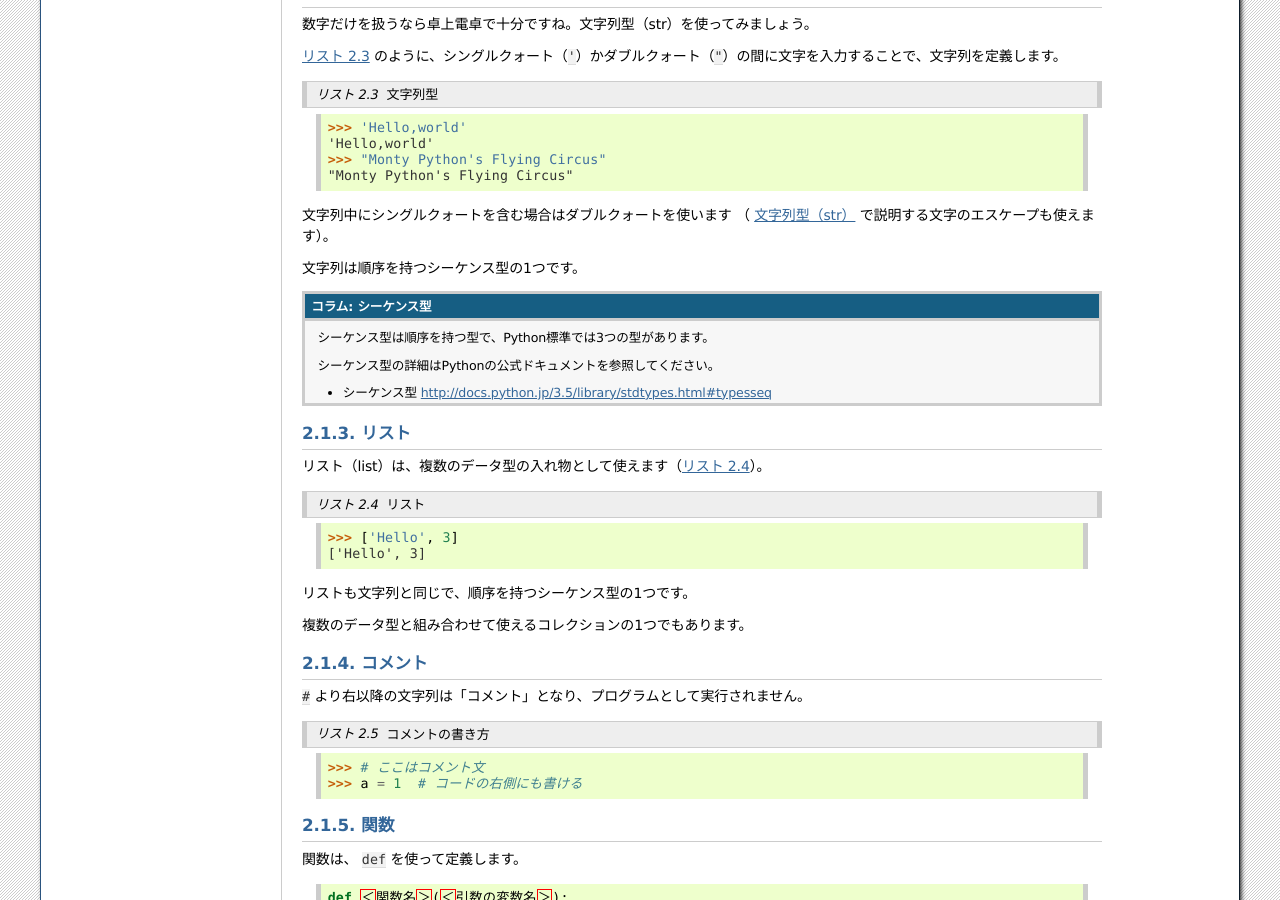
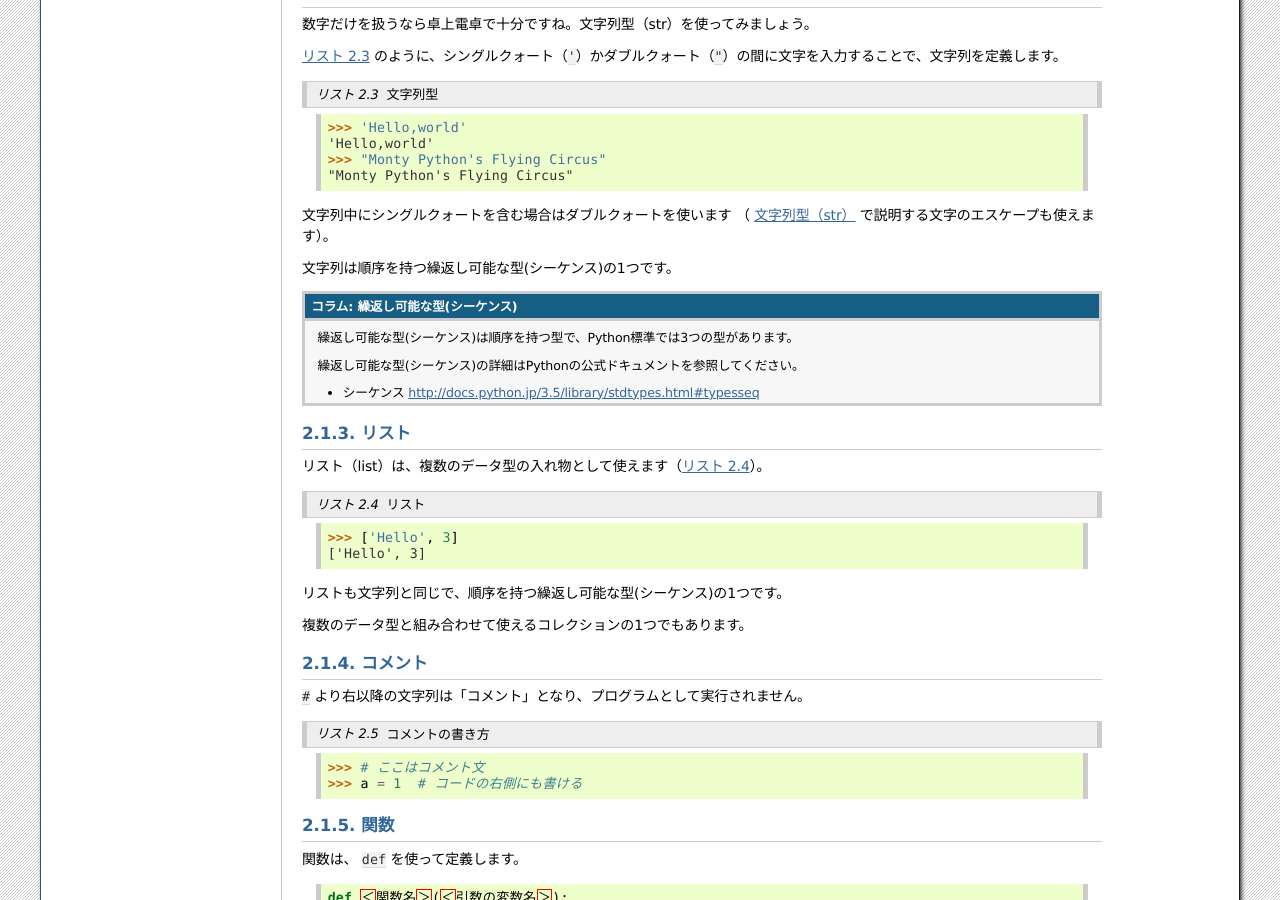
Before and after one commit to pyconjp/pycamp.pycon.jp, a Sphinx documentation site: the page built from source/textbook/2_intro.rst, in a window 1280 px wide and 900 px high, scrolled down 1201 px. Built offline with Sphinx 7.4.7, drawn with Linux system fonts in a browser that asks for light colours; some of the changed text lies outside the part shown.

Commit message:
シーケンス型の文言を変更 refs #44

```diff
--- a/source/textbook/2_intro.rst
+++ b/source/textbook/2_intro.rst
@@ -98,15 +98,15 @@ Pythonを電卓にする
 文字列中にシングルクォートを含む場合はダブルクォートを使います
 （ :ref:`types-str` で説明する文字のエスケープも使えます）。
 
-文字列は順序を持つシーケンス型の1つです。
+文字列は順序を持つ繰返し可能な型(シーケンス)の1つです。
 
-.. admonition:: コラム: シーケンス型
+.. admonition:: コラム: 繰返し可能な型(シーケンス)
 
-   シーケンス型は順序を持つ型で、Python標準では3つの型があります。
+   繰返し可能な型(シーケンス)は順序を持つ型で、Python標準では3つの型があります。
 
-   シーケンス型の詳細はPythonの公式ドキュメントを参照してください。
+   繰返し可能な型(シーケンス)の詳細はPythonの公式ドキュメントを参照してください。
 
-   * シーケンス型 http://docs.python.jp/3.5/library/stdtypes.html#typesseq
+   * シーケンス http://docs.python.jp/3.5/library/stdtypes.html#typesseq
 
 リスト
 -----------------
@@ -121,7 +121,7 @@ Pythonを電卓にする
     >>> ['Hello', 3]
     ['Hello', 3]
 
-リストも文字列と同じで、順序を持つシーケンス型の1つです。
+リストも文字列と同じで、順序を持つ繰返し可能な型(シーケンス)の1つです。
 
 複数のデータ型と組み合わせて使えるコレクションの1つでもあります。
 
@@ -302,7 +302,7 @@ for文は次のように書きます。
 
    for ＜変数名＞ in ＜シーケンス＞:
 
-``＜変数名＞`` にはループ内で繰り返される変数名、 ``＜シーケンス＞`` には繰り返しのための変数（シーケンス型のオブジェクト）を書きます。
+``＜変数名＞`` にはループ内で繰り返される変数名、 ``＜シーケンス＞`` には繰り返しのための変数（繰返し可能な型(シーケンス)のオブジェクト）を書きます。
 
 :numref:`for` では、繰り返される変数 ``num`` が ``fizzbuzz()`` 関数に渡されています。
 
```
